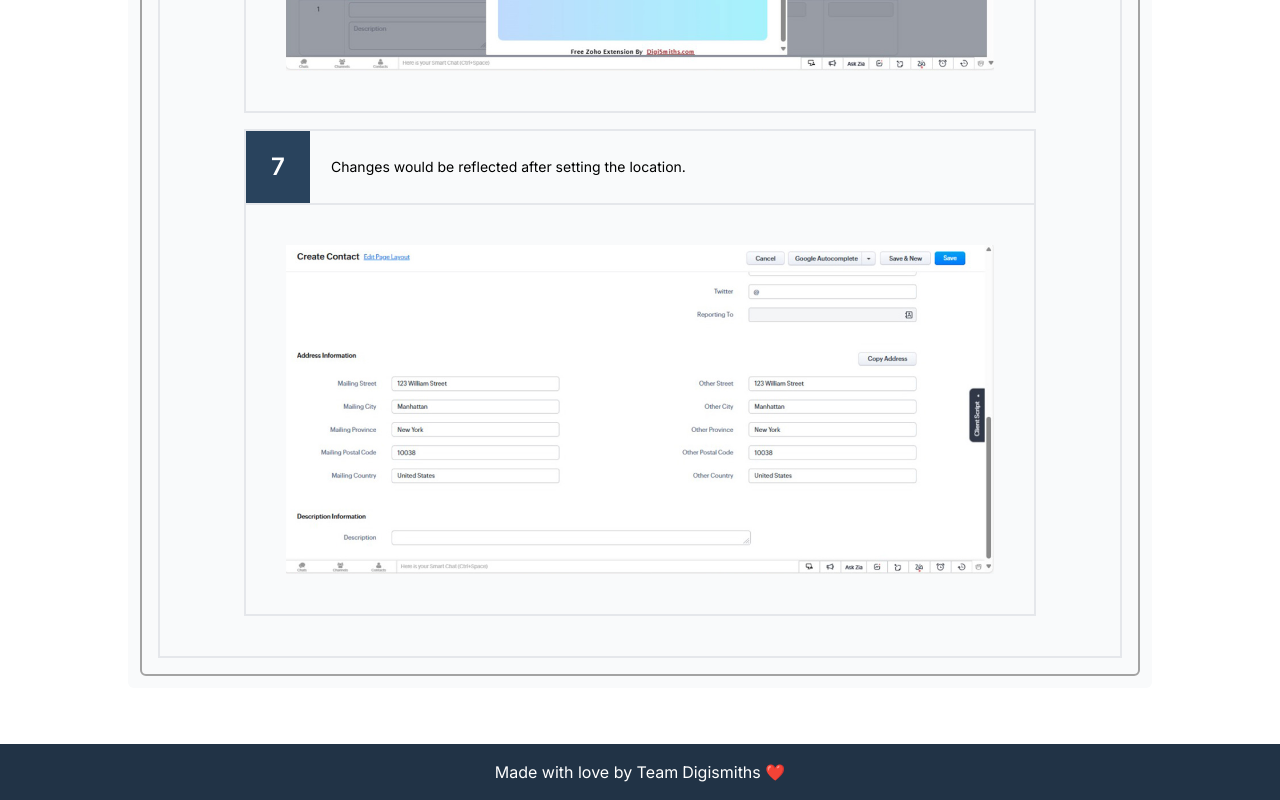
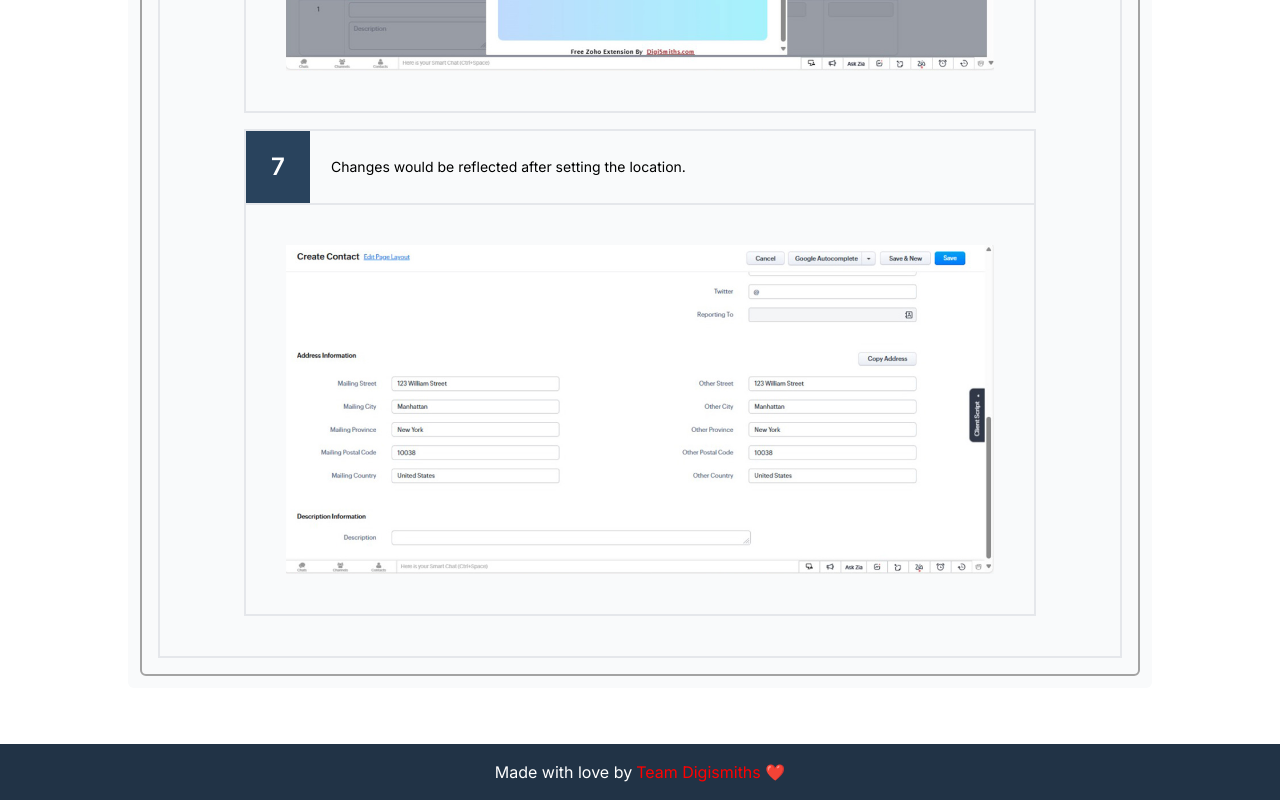
Before and after one commit to digismiths-club/zoho-widget-user-guide, a Next.js app: page /zoho-widget-user-guide/ in a window 1280 px wide. Shown: the part 3259-4059 px from the top of the page. Built offline with nearby package versions, Linux system fonts and the light colour scheme.

Commit message:
footer updated

```diff
--- a/src/app/components/Footer.js
+++ b/src/app/components/Footer.js
@@ -3,8 +3,8 @@ import React from 'react'
 function Footer() {
   return (
     <div className='mt-14 bg-[#213346] h-14 flex items-center justify-center text-white py-7 w-full space-x-1'>
-      <span>Made with love by Team </span>
-      <a href="https://digismiths.com/" target="_blank" rel="noopener noreferrer" className=''>Digismiths ❤️</a>
+      <span>Made with love by </span>
+      <a href="https://digismiths.com/" target="_blank" rel="noopener noreferrer" className='text-[#ff0000] hover:text-[#991e1e]'>Team Digismiths ❤️</a>
     </div>
   )
 }
```
